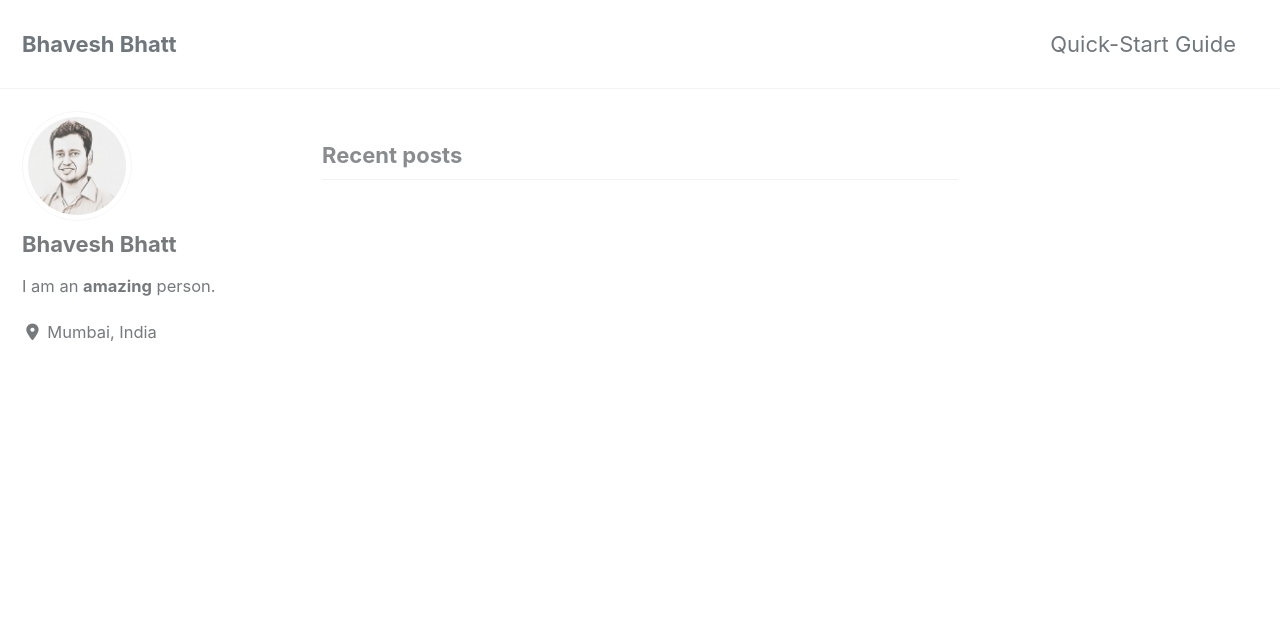
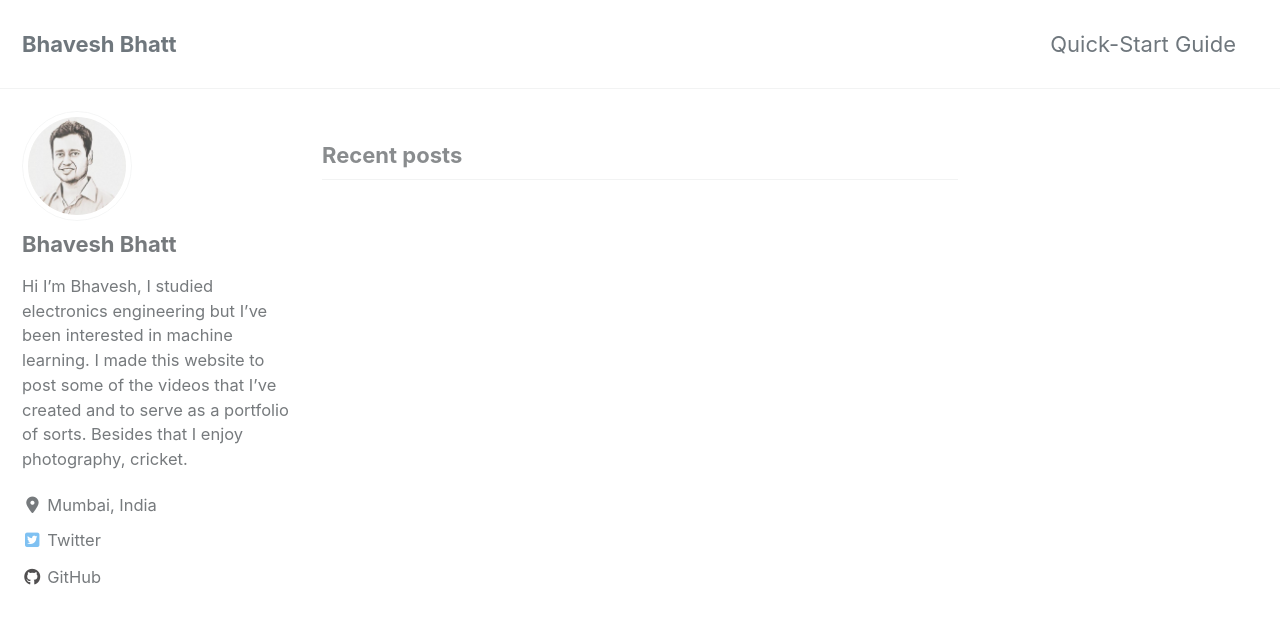
Before and after one commit to bhattbhavesh91/bhattbhavesh91.github.io, a Jekyll site: the page built from index.html, in a window 1280 px wide and 900 px high. Shown: the top 624 px of the window. Built offline with Jekyll 4.4.1, drawn with Linux system fonts in a browser that asks for light colours; cached includes are drawn as plain includes; nearby versions of some CDN libraries; the list of posts is cut into pages by our own code.

Commit message:
added twitter account link

```diff
--- a/_config.yml
+++ b/_config.yml
@@ -109,7 +109,7 @@ analytics:
 author:
   name             : "Bhavesh Bhatt"
   avatar           : "/assets/images/bhavesh.jpeg"
-  bio              : "I am an **amazing** person."
+  bio              : "Hi I’m Bhavesh, I studied electronics engineering but I’ve been interested in machine learning. I made this website to post some of the videos that I’ve created and to serve as a portfolio of sorts. Besides that I enjoy photography, cricket."
   location         : "Mumbai, India"
   email            :
   links:
@@ -121,13 +121,13 @@ author:
       # url: "https://your-website.com"
     - label: "Twitter"
       icon: "fab fa-fw fa-twitter-square"
-      # url: "https://twitter.com/"
+      url: "http://twitter.com/_bhaveshbhatt"
     - label: "Facebook"
       icon: "fab fa-fw fa-facebook-square"
       # url: "https://facebook.com/"
     - label: "GitHub"
       icon: "fab fa-fw fa-github"
-      # url: "https://github.com/"
+      url: "https://github.com/bhattbhavesh91/"
     - label: "Instagram"
       icon: "fab fa-fw fa-instagram"
       # url: "https://instagram.com/"
```
